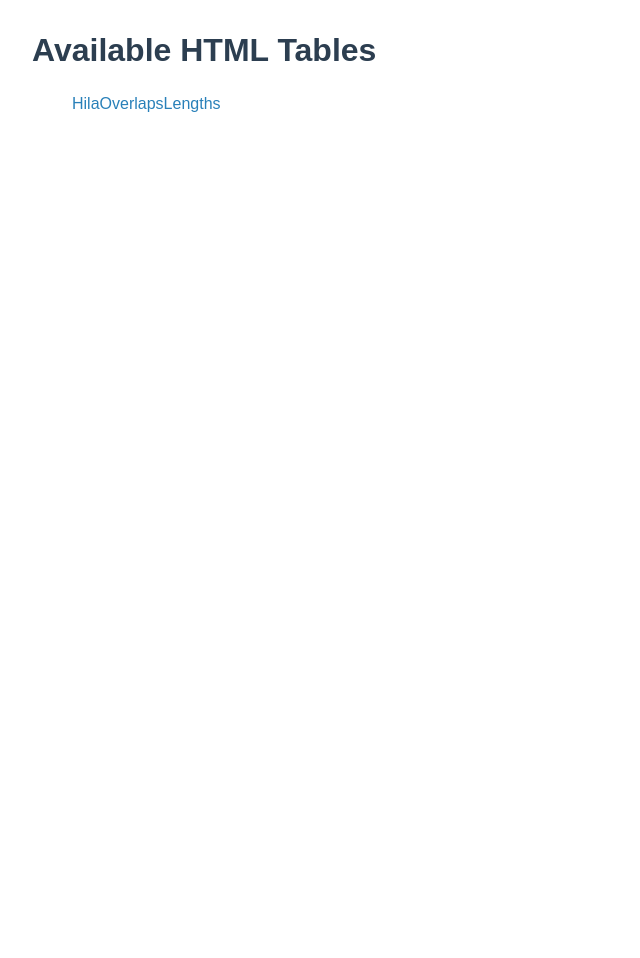
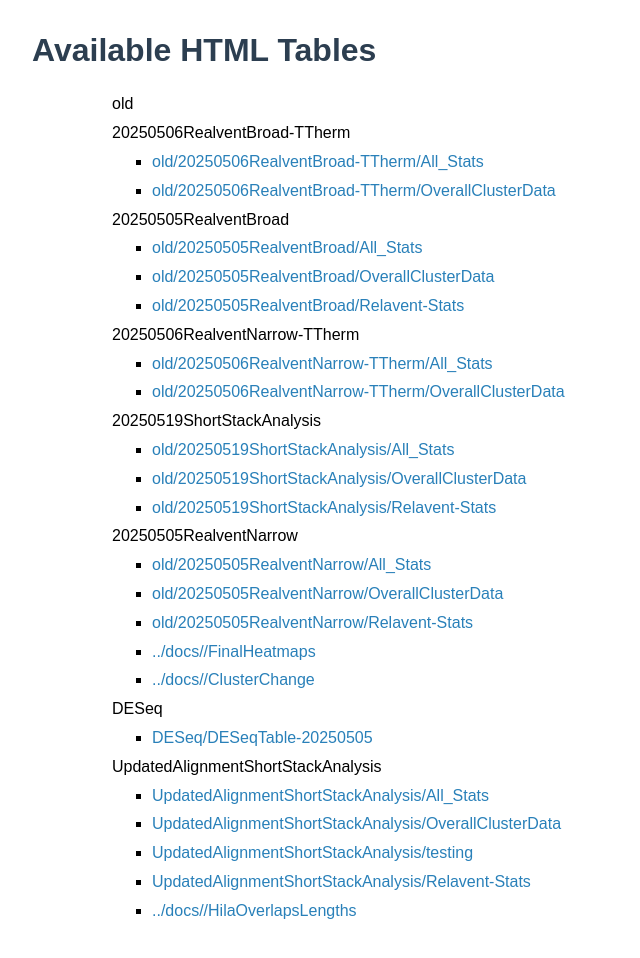
Before and after one commit to Jon-S-Wick/ClusterAnalysis, a plain HTML site: page docs/index.html in a window 1280 px wide. Shown: the whole page, without its empty margins (0-640 px from the left). Before the commit the page ends 800 px from the top, so only its background shows below. Drawn offline with Linux system fonts and the light colour scheme.

Commit message:
updated index

```diff
--- a/docs/index.html
+++ b/docs/index.html
@@ -27,8 +27,49 @@
   <body>
     <h1>Available HTML Tables</h1>
     <ul>
-         <a href="HilaOverlapsLengths.html"> HilaOverlapsLengths</a>
-
+<ul>old</ul> <ul>20250506RealventBroad-TTherm</ul>
+<ul><ul><li><a href="old/20250506RealventBroad-TTherm/All_Stats.html">old/20250506RealventBroad-TTherm/All_Stats</a> </li>
+</ul></ul>
+<ul><ul><li><a href="old/20250506RealventBroad-TTherm/OverallClusterData.html">old/20250506RealventBroad-TTherm/OverallClusterData</a> </li>
+</ul></ul><ul>20250505RealventBroad</ul>
+<ul><ul><li><a href="old/20250505RealventBroad/All_Stats.html">old/20250505RealventBroad/All_Stats</a> </li>
+</ul></ul>
+<ul><ul><li><a href="old/20250505RealventBroad/OverallClusterData.html">old/20250505RealventBroad/OverallClusterData</a> </li>
+</ul></ul>
+<ul><ul><li><a href="old/20250505RealventBroad/Relavent-Stats.html">old/20250505RealventBroad/Relavent-Stats</a> </li>
+</ul></ul><ul>20250506RealventNarrow-TTherm</ul>
+<ul><ul><li><a href="old/20250506RealventNarrow-TTherm/All_Stats.html">old/20250506RealventNarrow-TTherm/All_Stats</a> </li>
+</ul></ul>
+<ul><ul><li><a href="old/20250506RealventNarrow-TTherm/OverallClusterData.html">old/20250506RealventNarrow-TTherm/OverallClusterData</a> </li>
+</ul></ul><ul>20250519ShortStackAnalysis</ul>
+<ul><ul><li><a href="old/20250519ShortStackAnalysis/All_Stats.html">old/20250519ShortStackAnalysis/All_Stats</a> </li>
+</ul></ul>
+<ul><ul><li><a href="old/20250519ShortStackAnalysis/OverallClusterData.html">old/20250519ShortStackAnalysis/OverallClusterData</a> </li>
+</ul></ul>
+<ul><ul><li><a href="old/20250519ShortStackAnalysis/Relavent-Stats.html">old/20250519ShortStackAnalysis/Relavent-Stats</a> </li>
+</ul></ul><ul>20250505RealventNarrow</ul>
+<ul><ul><li><a href="old/20250505RealventNarrow/All_Stats.html">old/20250505RealventNarrow/All_Stats</a> </li>
+</ul></ul>
+<ul><ul><li><a href="old/20250505RealventNarrow/OverallClusterData.html">old/20250505RealventNarrow/OverallClusterData</a> </li>
+</ul></ul>
+<ul><ul><li><a href="old/20250505RealventNarrow/Relavent-Stats.html">old/20250505RealventNarrow/Relavent-Stats</a> </li>
+</ul></ul>
+<ul><ul><li><a href="../docs//FinalHeatmaps.html">../docs//FinalHeatmaps</a> </li>
+</ul></ul>
+<ul><ul><li><a href="../docs//ClusterChange.csv">../docs//ClusterChange</a> </li>
+</ul></ul><ul>DESeq</ul>
+<ul><ul><li><a href="DESeq/DESeqTable-20250505.html">DESeq/DESeqTable-20250505</a> </li>
+</ul></ul><ul>UpdatedAlignmentShortStackAnalysis</ul>
+<ul><ul><li><a href="UpdatedAlignmentShortStackAnalysis/All_Stats.html">UpdatedAlignmentShortStackAnalysis/All_Stats</a> </li>
+</ul></ul>
+<ul><ul><li><a href="UpdatedAlignmentShortStackAnalysis/OverallClusterData.html">UpdatedAlignmentShortStackAnalysis/OverallClusterData</a> </li>
+</ul></ul>
+<ul><ul><li><a href="UpdatedAlignmentShortStackAnalysis/testing.html">UpdatedAlignmentShortStackAnalysis/testing</a> </li>
+</ul></ul>
+<ul><ul><li><a href="UpdatedAlignmentShortStackAnalysis/Relavent-Stats.html">UpdatedAlignmentShortStackAnalysis/Relavent-Stats</a> </li>
+</ul></ul>
+<ul><ul><li><a href="../docs//HilaOverlapsLengths.html">../docs//HilaOverlapsLengths</a> </li>
+</ul></ul>
     </ul>
   </body>
 </html>
```
